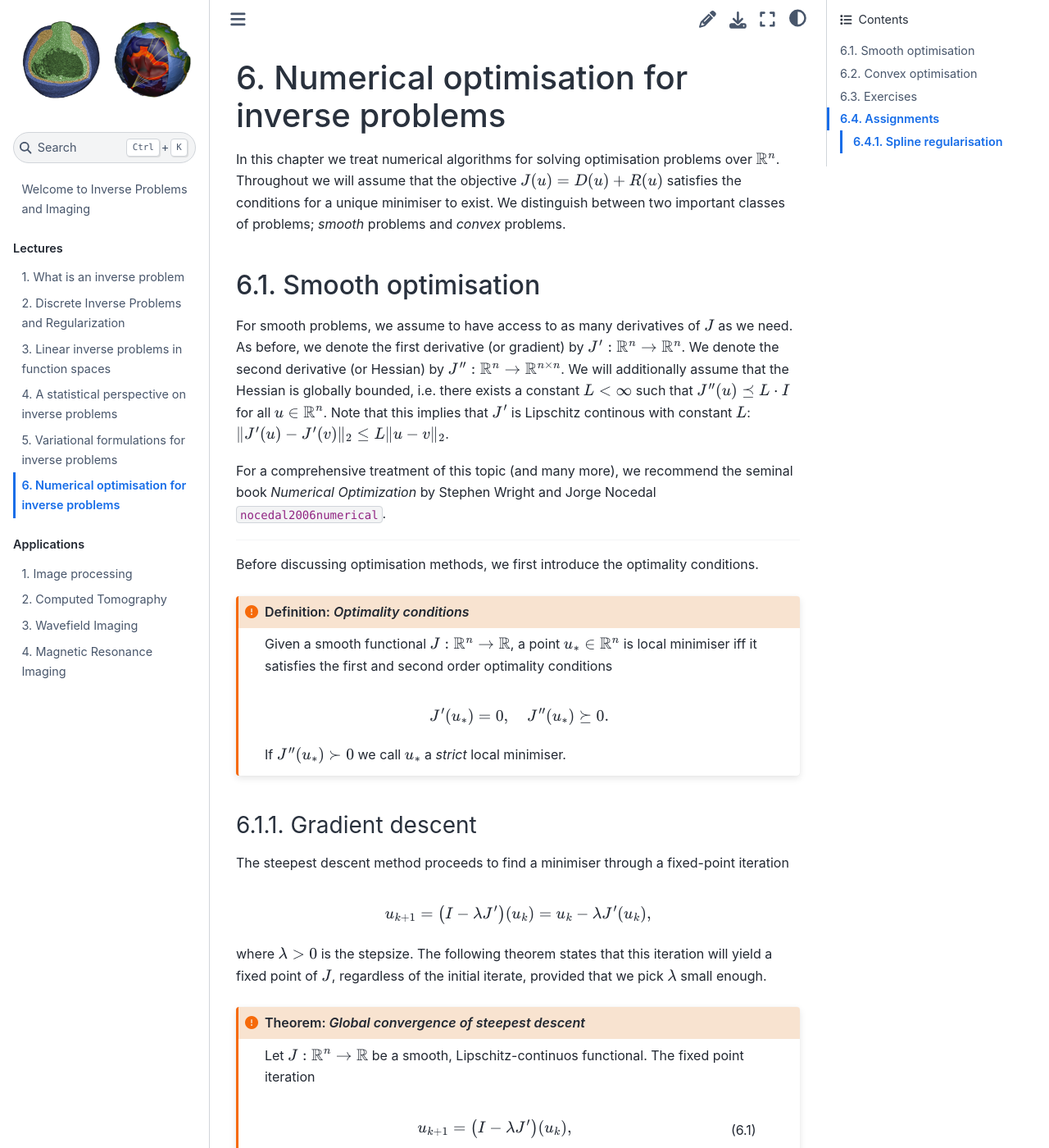
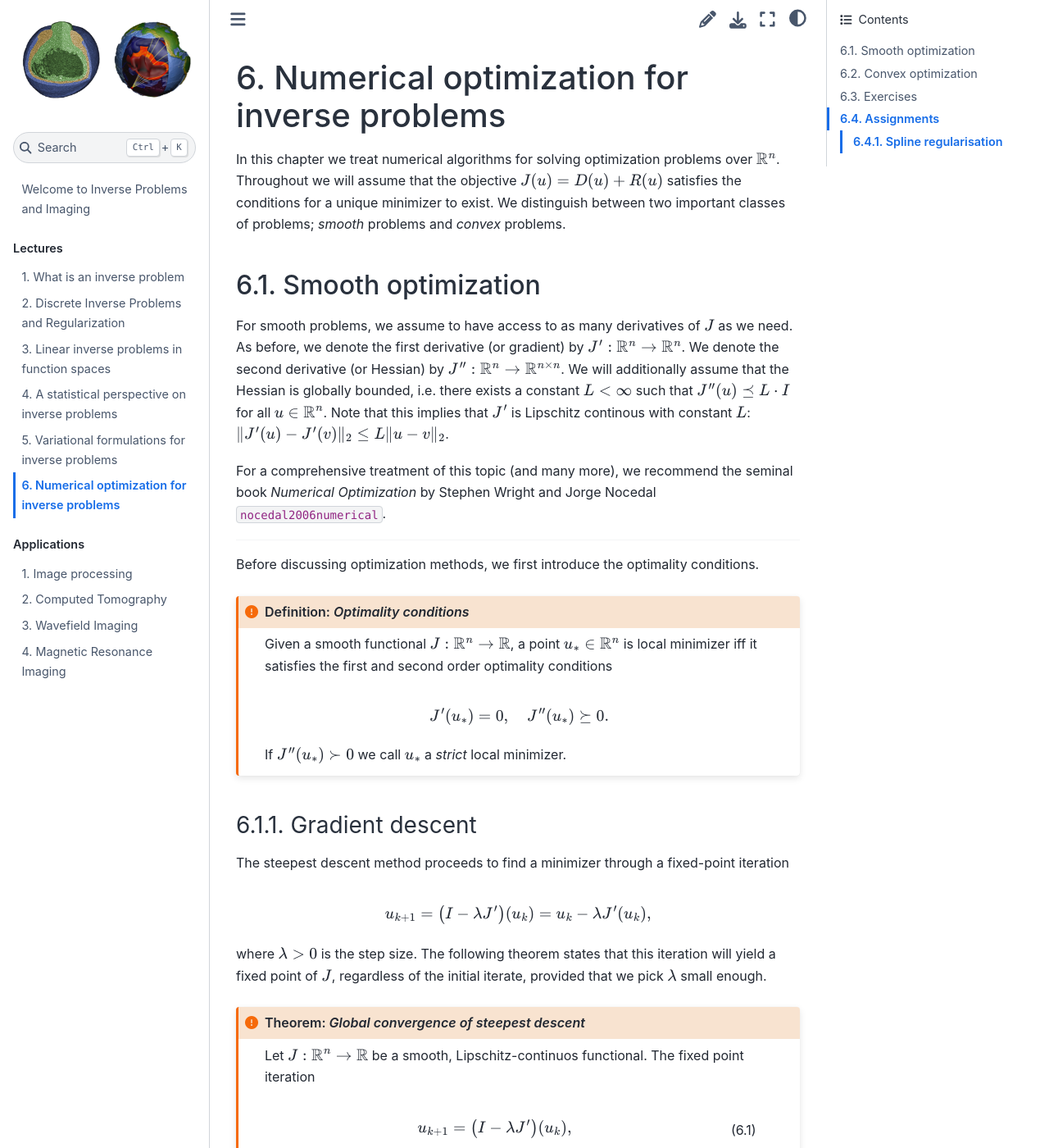
Before and after one commit to TristanvanLeeuwen/IP_and_Im_Lectures, a Jupyter Book: the page built from numerical_optimisation.md, in a window 1280 px wide and 1400 px high. Shown: the whole window at 82% size. Built offline with Jupyter Book 1.0.4 settings and Sphinx 7.4.7 and the Sphinx Book theme 1.1.4, drawn with Linux system fonts in a browser that asks for light colours; pages that are not in the unit, such as notebooks, are missing from menus; cross-references to code outside the pages are shown as plain code; some of the changed text lies outside the part shown.

Commit message:
fixed typos

`````diff
--- a/numerical_optimisation.md
+++ b/numerical_optimisation.md
@@ -11,11 +11,11 @@
   name: python3
 ---
 
-# Numerical optimisation for inverse problems
+# Numerical optimization for inverse problems
 
-In this chapter we treat numerical algorithms for solving optimisation problems over $\mathbb{R}^n$. Throughout we will assume that the objective $J(u) = D(u) + R(u)$ satisfies the conditions for a unique minimiser to exist. We distinguish between two important classes of problems; *smooth* problems and *convex* problems.
+In this chapter we treat numerical algorithms for solving optimization problems over $\mathbb{R}^n$. Throughout we will assume that the objective $J(u) = D(u) + R(u)$ satisfies the conditions for a unique minimizer to exist. We distinguish between two important classes of problems; *smooth* problems and *convex* problems.
 
-## Smooth optimisation
+## Smooth optimization
 
 For smooth problems, we assume to have access to as many derivatives of $J$ as we need. As before, we denote the first derivative (or gradient) by $J' : \mathbb{R}^n \rightarrow \mathbb{R}^n$. We denote the second derivative (or Hessian) by $J'' : \mathbb{R}^n \rightarrow \mathbb{R}^{n\times n}$. We will additionally assume that the Hessian is globally bounded, i.e. there exists a constant $L < \infty$ such that $J''(u) \preceq L\cdot I$ for all $u\in\mathbb{R}^n$. Note that this implies that $J'$ is Lipschitz continous with constant $L$: $\|J'(u) - J'(v)\|_2 \leq L \|u - v\|_2$.
 
@@ -23,25 +23,25 @@
 
 ---
 
-Before discussing optimisation methods, we first introduce the optimality conditions.
+Before discussing optimization methods, we first introduce the optimality conditions.
 
 ```{admonition} Definition: *Optimality conditions*
 :class: important
 
-Given a smooth functional $J:\mathbb{R}^n\rightarrow \mathbb{R}$, a point $u_* \in \mathbb{R}^n$ is local minimiser iff it satisfies the first and second order optimality conditions
+Given a smooth functional $J:\mathbb{R}^n\rightarrow \mathbb{R}$, a point $u_* \in \mathbb{R}^n$ is local minimizer iff it satisfies the first and second order optimality conditions
 
 $$J'(u_*) = 0, \quad J''(u_*) \succeq 0.$$
 
-If $J''(u_*) \succ 0$ we call $u_*$ a *strict* local minimiser.
+If $J''(u_*) \succ 0$ we call $u_*$ a *strict* local minimizer.
 ```
 
 ### Gradient descent
 
-The steepest descent method proceeds to find a minimiser through a fixed-point iteration
+The steepest descent method proceeds to find a minimizer through a fixed-point iteration
 
 $$u_{k+1} = \left(I - \lambda J'\right)(u_k) = u_k - \lambda J'(u_k),$$
 
-where $\lambda > 0$ is the stepsize. The following theorem states that this iteration will yield a fixed point of $J$, regardless of the initial iterate, provided that we pick $\lambda$ small enough.
+where $\lambda > 0$ is the step size. The following theorem states that this iteration will yield a fixed point of $J$, regardless of the initial iterate, provided that we pick $\lambda$ small enough.
 
 ````{admonition} Theorem: *Global convergence of steepest descent*
 :class: important
@@ -81,17 +81,17 @@
 
 Stronger statements about the *rate* of convergence can be made by making additional assumptions on $J$ (such as (strong) convexity), but this is left as an exercise.
 
-### Linesearch
+### Line search
 
-While the previous results are nice in theory, we usually do not have access to the Lipschitz constant $L$. Moreover, the global bound on the stepsize provided by the Lipschitz constant may be pessimistic for a particular starting point. This could lead us to pick a very small stepsize, yielding slow convergence in practice. A popular way of choosing a stepsize adaptively is a *linesearch* strategy. To introduce these, we slightly broaden the scope and consider the iteration
+While the previous results are nice in theory, we usually do not have access to the Lipschitz constant $L$. Moreover, the global bound on the step size provided by the Lipschitz constant may be pessimistic for a particular starting point. This could lead us to pick a very small step size, yielding slow convergence in practice. A popular way of choosing a step size adaptively is a *line search* strategy. To introduce these, we slightly broaden the scope and consider the iteration
 
 $$u_{k+1} = u_k + \lambda_k d_k,$$
 
 where $d_k$ is a *descent direction* satisfying $\langle d_k, J'(u_k)\rangle < 0$. Obviously, $d_k = - J'(u_k)$ is a descent direction, but other choices may be beneficial in practice. In particular, we can choose $d_k = -B J'(u_k)$ for any positive-definite matrix $B$ to obtain a descent direction. How to choose such a matrix will be discussed in the next section.
 
-Two important linesearch methods are discussed below.
+Two important line search methods are discussed below.
 
-````{admonition} Definition: *Backtracking linesearch*
+````{admonition} Definition: *Backtracking line search*
 :class: important
 
 In order to ensure sufficient progress of the iterations, we can choose a steplength that guarantees sufficient descent:
@@ -106,18 +106,18 @@
 ```python
 def backtracking(J,Jp,u,d,lmbda,rho=0.5,c1=1e-4)
 """
-Backtracking linesearch to find a stepsize satisfying J(u + lmbda*d) <= J(u) + lmbda*c1*J(u)^Td
+Backtracking line search to find a step size satisfying J(u + lmbda*d) <= J(u) + lmbda*c1*J(u)^Td
 
 Input:
   J  - Function object returning the value of J at a given input vector
   Jp - Function object returning the gradient of J at a given input vector
   u  - current iterate as array of length n
   d  - descent direction as array of length n
-  lmbda - initial stepsize
+  lmbda - initial step size
   rho,c1 - backtracking parameters, default (0.5,1e-4)
 
 Output:
-  lmbda - stepsize satisfying the sufficient decrease condition
+  lmbda - step size satisfying the sufficient decrease condition
 """
   while J(u + lmbda*d) > J(u) + c*lmbda*Jp(u).dot(d):
     lmbda *= rho
@@ -140,21 +140,21 @@
 
 ### Second order methods
 
-A well-known method for rootfinding is *Newton's method*, which finds a root for which $J'(u) = 0$ via the fixed point iteration
+A well-known method for root finding is *Newton's method*, which finds a root for which $J'(u) = 0$ via the fixed point iteration
 
 ```{math}
 :label: newton
 u_{k+1} = u_k - J''(u_k)^{-1}J'(u_k).
 ```
 
-We can interpret this method as finding the new iterate $u_{k+1}$ as the (unique) minimiser of the quadratic approximation of $J$ around $u_k$:
+We can interpret this method as finding the new iterate $u_{k+1}$ as the (unique) minimizer of the quadratic approximation of $J$ around $u_k$:
 
 $$J(u) \approx J(u_k) + J'(u_k)(u - u_k) + \textstyle{\frac{1}{2}}\langle u-u_k, J''(u_k)(u-u_k)\rangle.$$
 
 ```{admonition} Theorem: *Convergence of Newton's method*
 :class: important
 
-Let $J$ be a smooth functional and $u_*$ be a (local) minimiser. For any $u_0$ sufficiently close to $u_*$, the iteration {eq}`newton` converges quadratically to $u_*$, i.e.,
+Let $J$ be a smooth functional and $u_*$ be a (local) minimizer. For any $u_0$ sufficiently close to $u_*$, the iteration {eq}`newton` converges quadratically to $u_*$, i.e.,
 
 $$\|u_{k+1} - u_*\|_2 \leq M \|u_k - u_*\|_2^2,$$
 
@@ -168,7 +168,7 @@
 See {cite}`nocedal2006numerical`, Thm. 3.5.
 ```
 
-In practice, the Hessian may not be invertible everywhere and we may not have an initial iterate sufficiently close to a minimiser to ensure convergence. Practical applications therefore include a linesearch and a safeguard against non-invertible Hessians.
+In practice, the Hessian may not be invertible everywhere and we may not have an initial iterate sufficiently close to a minimizer to ensure convergence. Practical applications therefore include a line search and a safeguard against non-invertible Hessians.
 
 ---
 
@@ -186,17 +186,17 @@
 
 $$B_{k+1} = \left(I - \rho_k s_k y_k^T\right)B_k\left(I - \rho_k y_k s_k^T\right) + \rho_k s_ks_k^T,$$
 
-with $\rho_k = (\langle s_k, y_k\rangle)^{-1}$ and $B_0$ choses appropriately (e.g., $B_0 = L^{-1} \cdot I$). It can be shown that this approximation is sufficiently accurate to yield *superlinear* convergence when using a Wolfe linesearch.
+with $\rho_k = (\langle s_k, y_k\rangle)^{-1}$ and $B_0$ choses appropriately (e.g., $B_0 = L^{-1} \cdot I$). It can be shown that this approximation is sufficiently accurate to yield *super linear* convergence when using a Wolfe line search.
 
 ---
 
-The are many practical aspects to implementing such methods. For example, what do we do when the approximated Hessian becomes (almost) singular? Discussing these issues is beyond the scope of these lecture notes and we refer to {cite}`nocedal2006numerical`, chapter 6 for more details. The `SciPy` library provides an implementation of [various optimisation methods](https://docs.scipy.org/doc/scipy/reference/optimize.html).
+The are many practical aspects to implementing such methods. For example, what do we do when the approximated Hessian becomes (almost) singular? Discussing these issues is beyond the scope of these lecture notes and we refer to {cite}`nocedal2006numerical`, chapter 6 for more details. The `SciPy` library provides an implementation of [various optimization methods](https://docs.scipy.org/doc/scipy/reference/optimize.html).
 
-## Convex optimisation
+## Convex optimization
 
-In this section, we consider finding a minimiser of a *convex* functional $J : \mathbb{R}^n \rightarrow \mathbb{R}_{\infty}$. Note that we allow the functionals to take values on the extended real line. We accordingly define the domain of $J$ as $\text{dom}(J) = \{u \in \mathbb{R}^n \, | \, J(u) < \infty\}$.
+In this section, we consider finding a minimizer of a *convex* functional $J : \mathbb{R}^n \rightarrow \mathbb{R}_{\infty}$. Note that we allow the functionals to take values on the extended real line. We accordingly define the domain of $J$ as $\text{dom}(J) = \{u \in \mathbb{R}^n \, | \, J(u) < \infty\}$.
 
-To deal with convex functionals that are not smooth, we first generalise the notion of a derivative.
+To deal with convex functionals that are not smooth, we first generalize the notion of a derivative.
 
 ```{admonition} Definition: subgradient
 :class: important
@@ -287,19 +287,19 @@
 ```
 ---
 
-With this we can now formulate optimality conditions for convex optimisation.
+With this we can now formulate optimality conditions for convex optimization.
 
-```{admonition} Definition: Optimality conditions for convex optimisation
+```{admonition} Definition: Optimality conditions for convex optimization
 :class: important
 
-Let $J:\mathbb{R}^n \rightarrow \mathbb{R}_{\infty}$ be a proper convex functional. A point $u_* \in \mathbb{R}^n$ is a minimiser iff
+Let $J:\mathbb{R}^n \rightarrow \mathbb{R}_{\infty}$ be a proper convex functional. A point $u_* \in \mathbb{R}^n$ is a minimizer iff
 
 $$0 \in J'(u_*).$$
 ```
 
 ````{admonition} Example: *Computing the median*
 
-The median $u$ of a set of numbers $(f_1, f_2, \ldots, f_n)$ (with $f_i < f_{i+1}$) is a minimiser of
+The median $u$ of a set of numbers $(f_1, f_2, \ldots, f_n)$ (with $f_i < f_{i+1}$) is a minimizer of
 
 $$J(u) = \sum_{i=1}^n |u - f_i|.$$
 
@@ -379,7 +379,7 @@
 u_{k+1} = u_k - \lambda_k J'(u_k), \quad J'(u_k) \in \partial J(u_k),
 ```
 
-where $\lambda_k$ denote the stepsizes.
+where $\lambda_k$ denote the step sizes.
 
 ```{admonition} Theorem: *Convergence of subgradient descent*
 :class: important
@@ -473,11 +473,11 @@
 
 Let $J = D + R$ be a functional with $D$ smooth and $R$ convex. Denote the Lipschitz constant of $D'$ by $L_D$. The iterates produced by {eq}`proximal_gradient` with a fixed stepsize $\lambda = 1/L_D$ converge to a fixed point, $u_*$, of {eq}`proximal_gradient`.
 
-If, in addition, $D$ is convex the iterates converges sublinearly to a minimiser $u_*$:
+If, in addition, $D$ is convex the iterates converges sublinearly to a minimizer $u_*$:
 
 $$J(u_k) - J_* \leq \frac{L_D \|u_* - u_0\|_2^2}{2k}.$$
 
-If $D$ is $\mu$-strongly convex, the iteration converges linearly to a minimiser $u_*$:
+If $D$ is $\mu$-strongly convex, the iteration converges linearly to a minimizer $u_*$:
 
 $$\|u_{k+1} - u_*\|_2^2 \leq \left(1 - \mu/L_D\right) \|u_{k} - u_*\|_2^2.$$
 
@@ -656,7 +656,7 @@
 
 ---
 
-We cannot do justice to the breadth and depth of the topics smooth and convex optimisation in one chapter. Rather, we hope that this chapter serves as a starting point for further study in one of these areas for some, and provides useful recipes for others.
+We cannot do justice to the breadth and depth of the topics smooth and convex optimization in one chapter. Rather, we hope that this chapter serves as a starting point for further study in one of these areas for some, and provides useful recipes for others.
 
 ## Exercises
 
@@ -722,7 +722,7 @@
 
 ### Steepest descent for convex functions
 
-Let $J : \mathbb{R}^n$ be convex and Lipschitz-smooth. Show that the basic steepest-descent iteration with stepsize $\lambda = 1/L$ produces iterates for which
+Let $J : \mathbb{R}^n$ be convex and Lipschitz-smooth. Show that the basic steepest-descent iteration with step size $\lambda = 1/L$ produces iterates for which
 
 $$J(u_k) - J(u_*) \leq \frac{\|u_0 - u_*\|}{2Lk}.$$
 
@@ -929,7 +929,7 @@
 
 ### Dual problems
 
-Derive the dual problems for the following optimisation problems
+Derive the dual problems for the following optimization problems
 
 * $\min_u \|u - f^\delta\|_1 + \lambda \|u\|_2^2$.
 * $\min_u \textstyle{\frac{1}{2}}\|u - f^\delta\|_2^2 + \lambda \|u\|_p, \quad p \in \mathbb{N}_{>0}$.
`````
Also changed, not shown: other parts of numerical_optimisation.md (+4 -4 lines).
